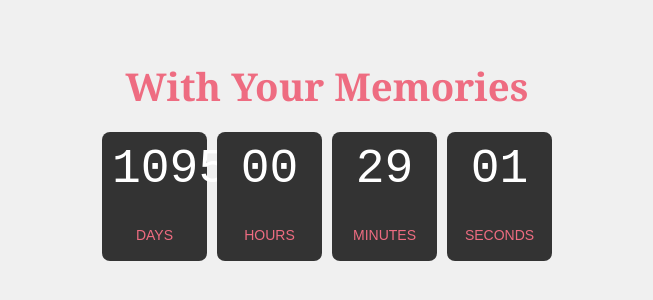
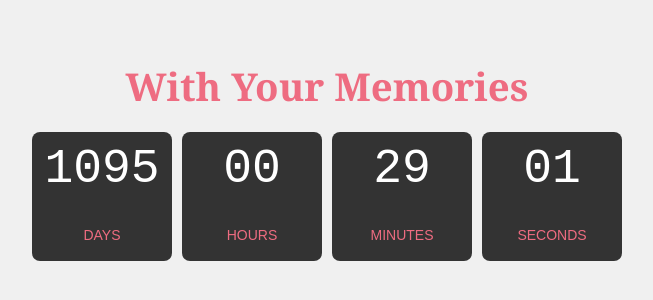
Before and after one commit to VishalVimal/For-Her, a plain HTML site: page index.html in a window 1280 px wide. Shown: the part 252-552 px from the top of the page, without its empty margins (313-966 px from the left). Drawn offline with Linux system fonts and the light colour scheme.

Commit message:
adjusted min and max width of the background card of the day countdown

```diff
--- a/style.css
+++ b/style.css
@@ -42,8 +42,8 @@ body {
     padding: 10px;
     border-radius: 8px;
     text-align: center;
-    min-width: 80px;
-    max-width: 90px; /* Limit max-width for better scaling */
+    min-width: 120px;
+    max-width: 190px; /* Limit max-width for better scaling */
     flex: 1; /* Allow cards to shrink and grow */
 
 }
```
